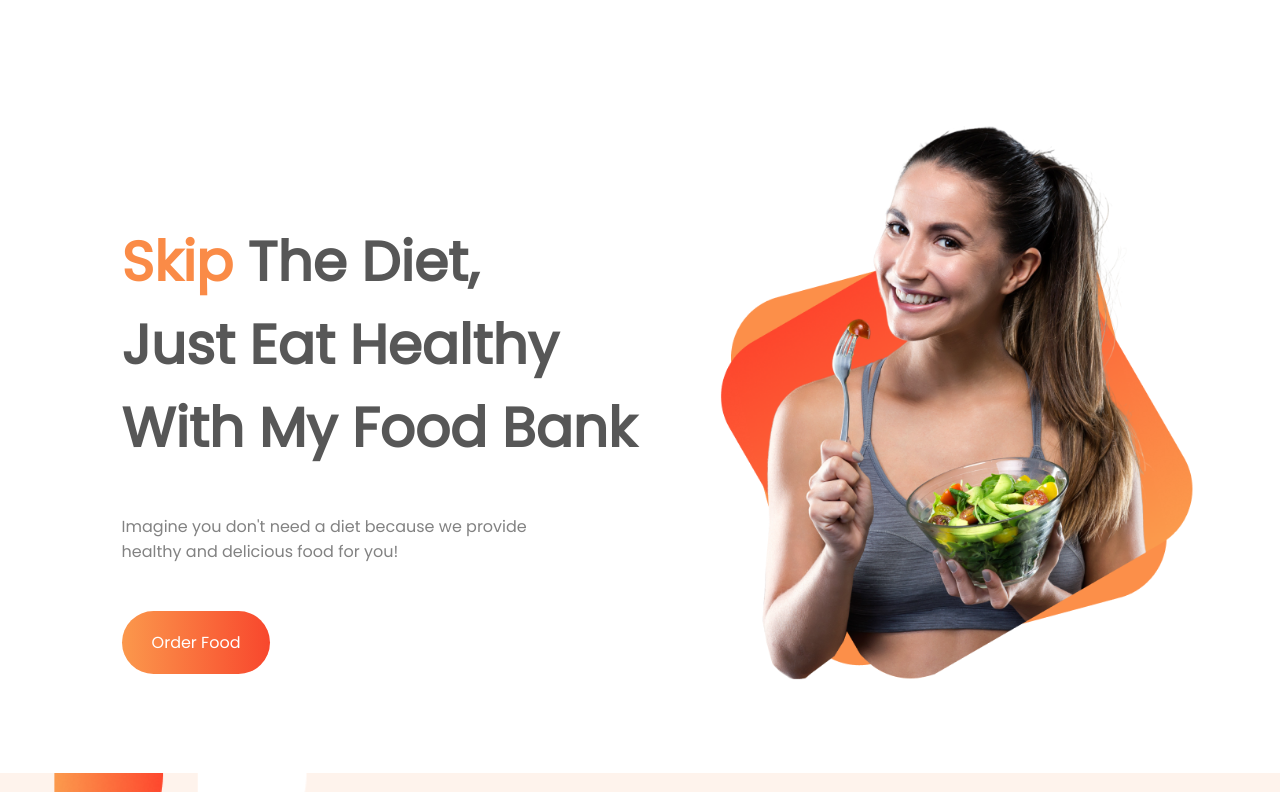
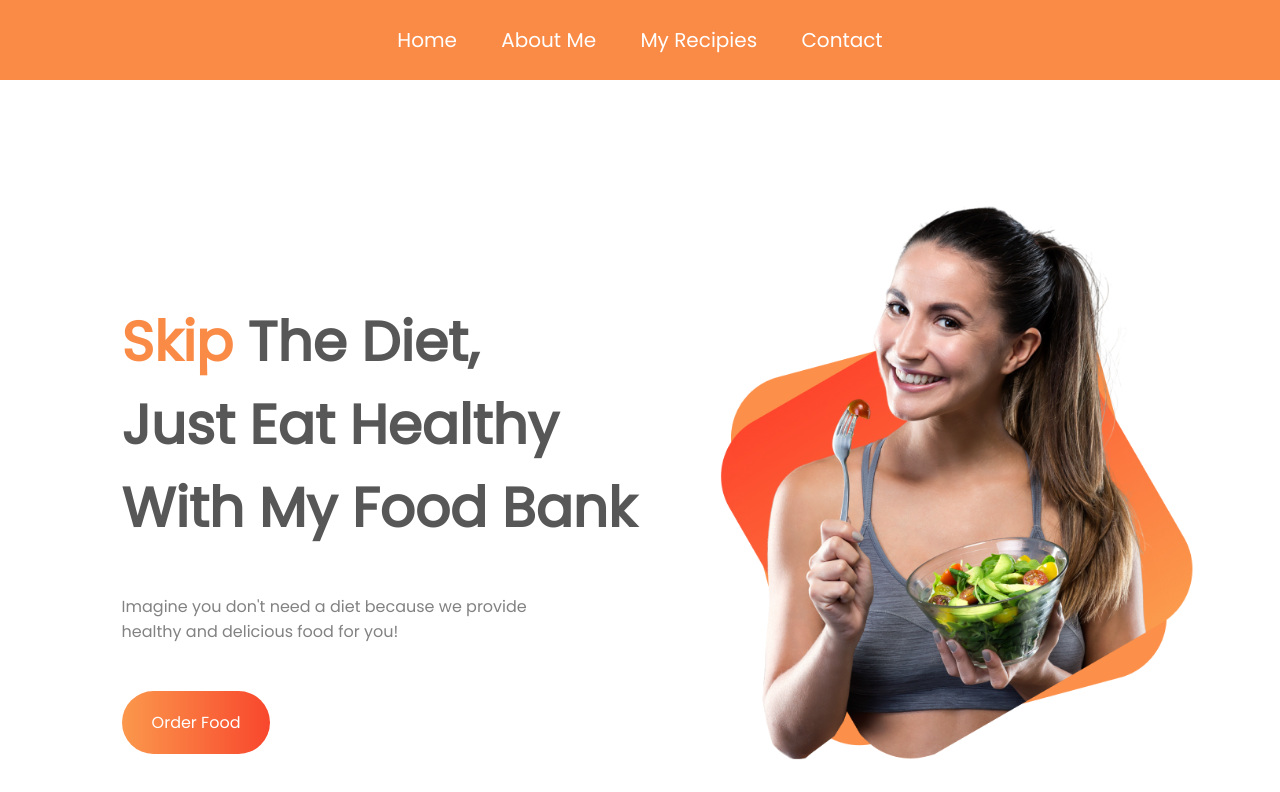
Before and after one commit to arnab0000007/food-bank, a plain HTML site: page index.html in a window 1280 px wide. Shown: the top 792 px of the page. Drawn offline with Linux system fonts and the light colour scheme.

Commit message:
navbar part added

```diff
--- a/css/style.css
+++ b/css/style.css
@@ -1,6 +1,25 @@
 body {
   font-family: "Poppins", sans-serif;
   margin: 0;
+}
+.navbar {
+  padding: 25px 0;
+  text-align: center;
+  background: #fa8b47;
+}
+.navbar ul {
+  list-style-type: none;
+  margin: 0;
+  padding: 0;
+}
+.navbar li {
+  display: inline;
+}
+.navbar a {
+  text-decoration: none;
+  font-size: 20px;
+  padding: 20px 20px;
+  color: white;
 }
 .flex-container {
   display: flex;
@@ -41,20 +60,20 @@ body {
   font-weight: 900;
   color: #575757;
 }
-.about-me {
+#about-me {
   background-image: url("../images/shapes/7.png");
   background-repeat: no-repeat;
   background-size: cover;
   padding-bottom: 100px;
 }
-/* recipi part */
+/* my-recipies*/
 
-.recipies-part .recipies-header h2 {
+#my-recipies .recipies-header h2 {
   text-align: center;
   color: #575757;
   padding-top: 30px;
 }
-.recipies-part .recipies-header p {
+#my-recipies .recipies-header p {
   text-align: center;
   padding: 0 400px;
   color: #828282;
@@ -69,11 +88,11 @@ body {
 .recipi-item img {
   width: 100%;
 }
-.recipies-part .recipi-item p {
+#my-recipies .recipi-item p {
   color: #828282;
   padding: 0px;
 }
-.recipies-part .recipi-item h3 {
+#my-recipies .recipi-item h3 {
   font-weight: 900;
   font-size: 25px;
 }
--- a/index.html
+++ b/index.html
@@ -15,7 +15,16 @@
 
 <body>
 
-    <section class="flex-container">
+    <div class="navbar">
+        <ul>
+            <li> <a href="#home">Home</a></li>
+            <li> <a href="#about-me">About Me</a></li>
+            <li> <a href="#my-recipies">My Recipies</a></li>
+            <li> <a href="#contact">Contact</a></li>
+        </ul>
+    </div>
+
+    <section class="flex-container" id="home">
         <div class="half-width">
             <h1><span class="orange-color">Skip</span> The Diet,<br> Just Eat Healthy <br> With My Food Bank</h1>
             <p>Imagine you don't need a diet because we provide <br> healthy and delicious food for you!</p>
@@ -28,7 +37,7 @@
 
     </section>
 
-    <section class="about-me">
+    <section id="about-me">
         <div class="flex-container">
             <div class="half-width">
                 <img src="images/female/38-387173_supplement-nutrient-dietary-eating-food-free-download-nutrition-removebg-preview.png"
@@ -48,7 +57,7 @@
 
     </section>
 
-    <section class="recipies-part">
+    <section id="my-recipies">
 
         <div class="recipies-header">
             <h2>My Recipies</h2>
```
